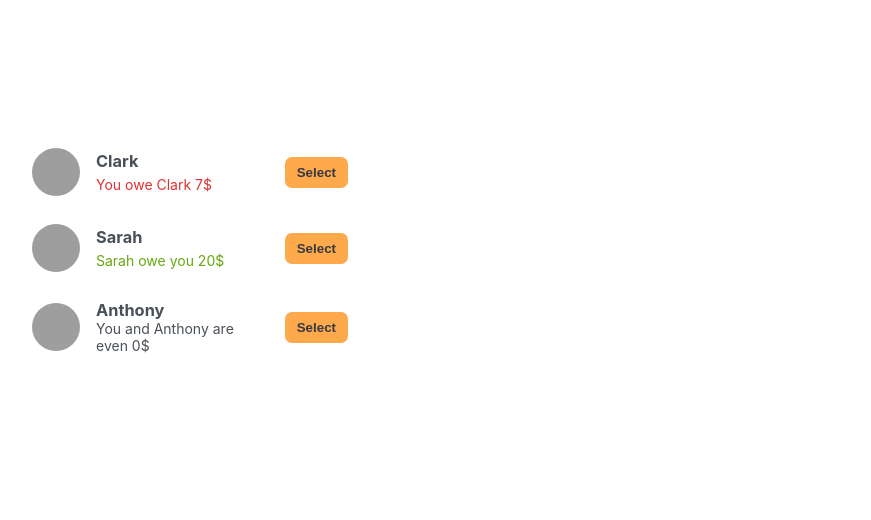
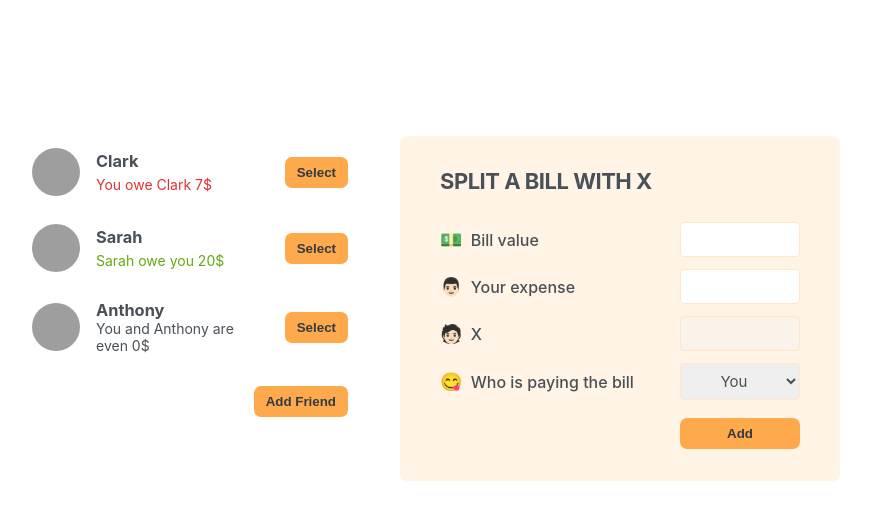
Before and after one commit to RomwelFeliciano/eat-n-split, a React (Create React App) app: page / in a window 1280 px wide. Shown: the top 520 px of the page, without its empty margins (210-1081 px from the left). Built offline with nearby package versions, Linux system fonts and the light colour scheme; grey boxes are pictures that could not be loaded.

Commit message:
Updated Adding Friend

```diff
--- a/src/App.js
+++ b/src/App.js
@@ -1,3 +1,5 @@
+import { useState } from "react";
+
 const initialFriends = [
   {
     id: 118836,
@@ -19,19 +21,42 @@
   },
 ];
 
+function Button({ children, onClick }) {
+  return (
+    <button className="button" onClick={onClick}>
+      {children}
+    </button>
+  );
+}
+
 export default function App() {
+  const [friends, setFriends] = useState(initialFriends);
+  const [showAddFriend, setShowAddFriend] = useState(false);
+
+  function handleShowAddFriend() {
+    setShowAddFriend((show) => !show);
+  }
+
+  function handleAddFriend(friend) {
+    setFriends((friends) => [...friends, friend]);
+    setShowAddFriend(false);
+  }
+
   return (
     <div className="app">
       <div className="sidebar">
-        <FriendsList />
+        <FriendsList friends={friends} />
+        {showAddFriend && <FormAddFriend onAddFriend={handleAddFriend} />}
+        <Button onClick={handleShowAddFriend}>
+          {showAddFriend ? "Close" : "Add Friend"}
+        </Button>
       </div>
+      <FormSplitBill />
     </div>
   );
 }
 
-function FriendsList() {
-  const friends = initialFriends;
-
+function FriendsList({ friends }) {
   return (
     <ul>
       {friends.map((friend) => (
@@ -63,7 +88,73 @@
         </p>
       )}
 
-      <button className="button">Select</button>
+      <Button>Select</Button>
     </li>
   );
 }
+
+function FormAddFriend({ onAddFriend }) {
+  const [name, setName] = useState("");
+  const [image, setImage] = useState("https://i.pravatar.cc/48");
+
+  function handleSubmit(e) {
+    e.preventDefault();
+
+    const id = crypto.randomUUID();
+    const newFriend = {
+      id,
+      name,
+      image: `${image}?=${id}`,
+      balance: 0,
+    };
+
+    onAddFriend(newFriend);
+    setName("");
+    setImage("https://i.pravatar.cc/48");
+  }
+
+  return (
+    <form className="form-add-friend" onSubmit={handleSubmit}>
+      <label>🏃‍♂️Friend name</label>
+      <input
+        type="text"
+        value={name}
+        onChange={(e) => setName(e.target.value)}
+      />
+
+      <label>📷Image URL</label>
+      <input
+        type="text"
+        value={image}
+        onChange={(e) => setImage(e.target.value)}
+      />
+
+      <Button>Add</Button>
+    </form>
+  );
+}
+
+function FormSplitBill() {
+  return (
+    <form className="form-split-bill">
+      <h2>Split a bill with X</h2>
+
+      <label>💵 Bill value</label>
+      <input type="text" />
+
+      <label>👨🏻 Your expense</label>
+      <input type="text" />
+
+      <label>🧑🏻 X</label>
+      <input type="text" disabled />
+
+      <label>😋 Who is paying the bill</label>
+      <select>
+        <option value="user">You</option>
+        <option value="friend">X</option>
+      </select>
+
+      <Button>Add</Button>
+    </form>
+  );
+}
```
